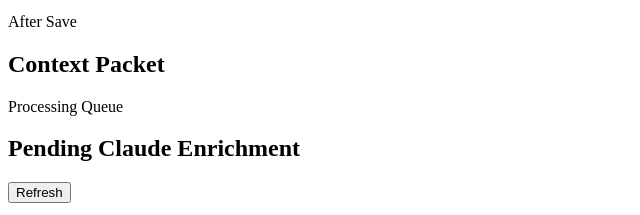
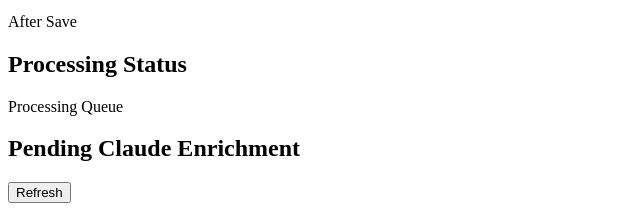
Before and after one commit to tariye/sales-os, a plain HTML site: page web/index.html in a window 1280 px wide. Shown: the part 585-800 px from the top of the page, 0-640 px from the left. Drawn offline with Linux system fonts and the light colour scheme; no server answers.

Commit message:
LOOP #3-#11: Rename 'Context Packet' to 'Processing Status' for clarity

```diff
--- a/web/index.html
+++ b/web/index.html
@@ -144,7 +144,7 @@
       </details>
 
       <div class="card">
-        <div class="card-head"><div><p class="eyebrow">After Save</p><h2>Context Packet</h2></div></div>
+        <div class="card-head"><div><p class="eyebrow">After Save</p><h2>Processing Status</h2></div></div>
         <div id="saveOutput" class="list"></div>
       </div>
     </section>
```
